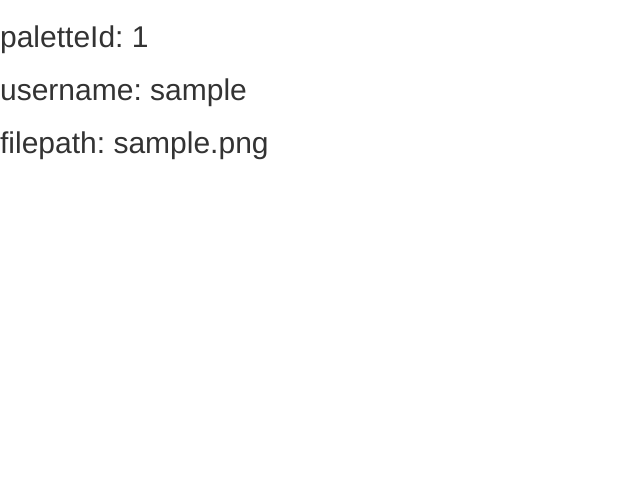
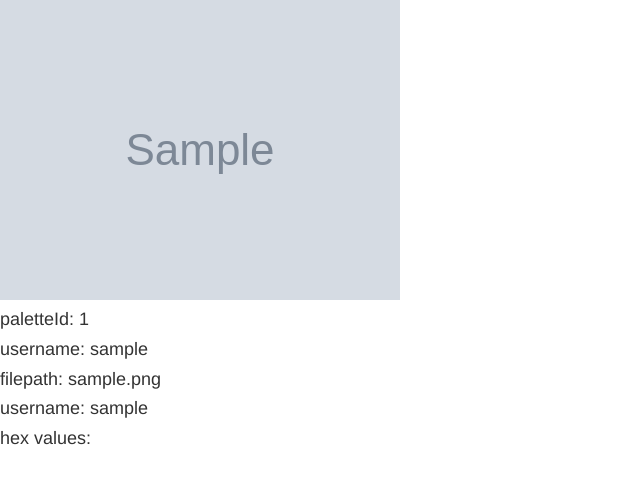
Before and after one commit to KevinConti/SmartPalette, a Flask app: page /browse in a window 1280 px wide. Shown: the top 484 px of the page, without its empty margins (0-640 px from the left). Run offline with Flask 2, Linux system fonts and the light colour scheme; tables that the repository leaves empty hold one stand-in row (values such as "Sample post"); grey boxes marked "Sample" are stand-in pictures; some libraries are stand-ins or nearby versions.

Commit message:
Finished /browse and refactored method

```diff
--- a/smartpalette/routes/routes.py
+++ b/smartpalette/routes/routes.py
@@ -155,23 +155,66 @@
 def browse():
     connection = setup_database_connection()
 
-    # Query 1: Two-table join to find all palettes, along with the username of the user
-    result = connection.execute('select * from palette INNER JOIN image i on palette."paletteId" = i."paletteId";');
-    print("result: ", result)
-    rows = []
+    # Query 1: Two-table self-join to find every color in each palette
+    listOfTuples = get_color_tuples(connection);
+
+    # Query 2: Three-table join (palette, user, image)
+    palettesById = get_palettes_by_id(connection)
+
+
+    connection.close()
+    return render_template('browse.html', paletteColors=listOfTuples, palettesById=palettesById)
+
+
+def get_color_tuples(connection):
+    result = connection.execute('SELECT DISTINCT p1."paletteId", p1.hex FROM palette_colors p1 '
+                                'INNER JOIN palette_colors p2 on p1."paletteId" = p2."paletteId" '
+                                'AND p1.hex <> p2.hex;');
+
+    # Format the ResultQuery into a list of dictionaries
+    paletteColors = []
     for row in result:
-        print("row:", row)
+        thisdict = {
+            "paletteId": row[0],
+            "hex": row[1]
+        }
+        paletteColors.append(thisdict)
+
+    # Translate the list of dictionaries into a dictionary of tuples
+    # No, I'm not this smart. Here's the SO link:
+    # https://stackoverflow.com/questions/15917319/convert-a-list-of-dictionaries-into-a-dictionary-of-tuples
+    from collections import defaultdict
+    dict_of_touples = defaultdict(tuple)
+
+    for dct in paletteColors:
+        dict_of_touples[dct['paletteId']] += (dct['hex'],)
+
+    # Order it
+    from collections import OrderedDict
+    sortedTouples = OrderedDict(sorted(dict_of_touples.items()))
+
+    return sortedTouples
+
+
+def get_palettes_by_id(connection):
+    sql = text('SELECT palette."paletteId", filepath, "user".username '
+               'FROM palette '
+               'INNER JOIN image on palette."paletteId" = image."paletteId" '
+               'INNER JOIN "user" on image.username = "user".username '
+               'ORDER BY palette."paletteId";')
+    result = connection.execute(sql)
+
+    palettesById = []
+    for row in result:
         thisdict = {
             "paletteId": row[0],
             "filepath": row[1],
-            "username": row[2]
+            "username": row[2],
         }
-        rows.append(thisdict)
+        palettesById.append(thisdict)
 
-    # TODO: Query 2: Three-table join (color, color-palette, palette)
+    return palettesById
 
-    connection.close()
-    return render_template('browse.html', rows=rows)
 
 # This route displays various 'fun facts' about the website, such as the number of users and such
 # Primarily intended to meet user requirements for user: CSC 455
--- a/smartpalette/templates/browse.html
+++ b/smartpalette/templates/browse.html
@@ -12,14 +12,20 @@
     <script src="../static/js/script.js"></script>
 </head>
 <body>
-    {% if rows %}
-      {% for row in rows %}
-          <h2>paletteId: {{ row["paletteId"] }}</h2>
-          <h2>username: {{ row["username"] }}</h2>
-          <h2>filepath: {{ row["filepath"] }}</h2>
+    {% if palettesById %}
+      {% for row in palettesById %}
+          <img style="height: 300px" src="{{row["filepath"]}}">
+          <h4>paletteId: {{ row["paletteId"] }}</h4>
+          <h4>username: {{ row["username"] }}</h4>
+          <h4>filepath: {{ row["filepath"] }}</h4>
+          <h4>username: {{ row["username"] }}</h4>
+          <h4>hex values:</h4>
+        {% for hex in paletteColors[row["paletteId"]] %}
+            <h5>{{ hex }}</h5>
+          {% endfor %}
       {%  endfor %}
     {% else %}
-      <h1>Unable to find anything</h1>
+      <h1>Unable to find anything palettes</h1>
     {% endif %}
 </body>
 </html>
```
